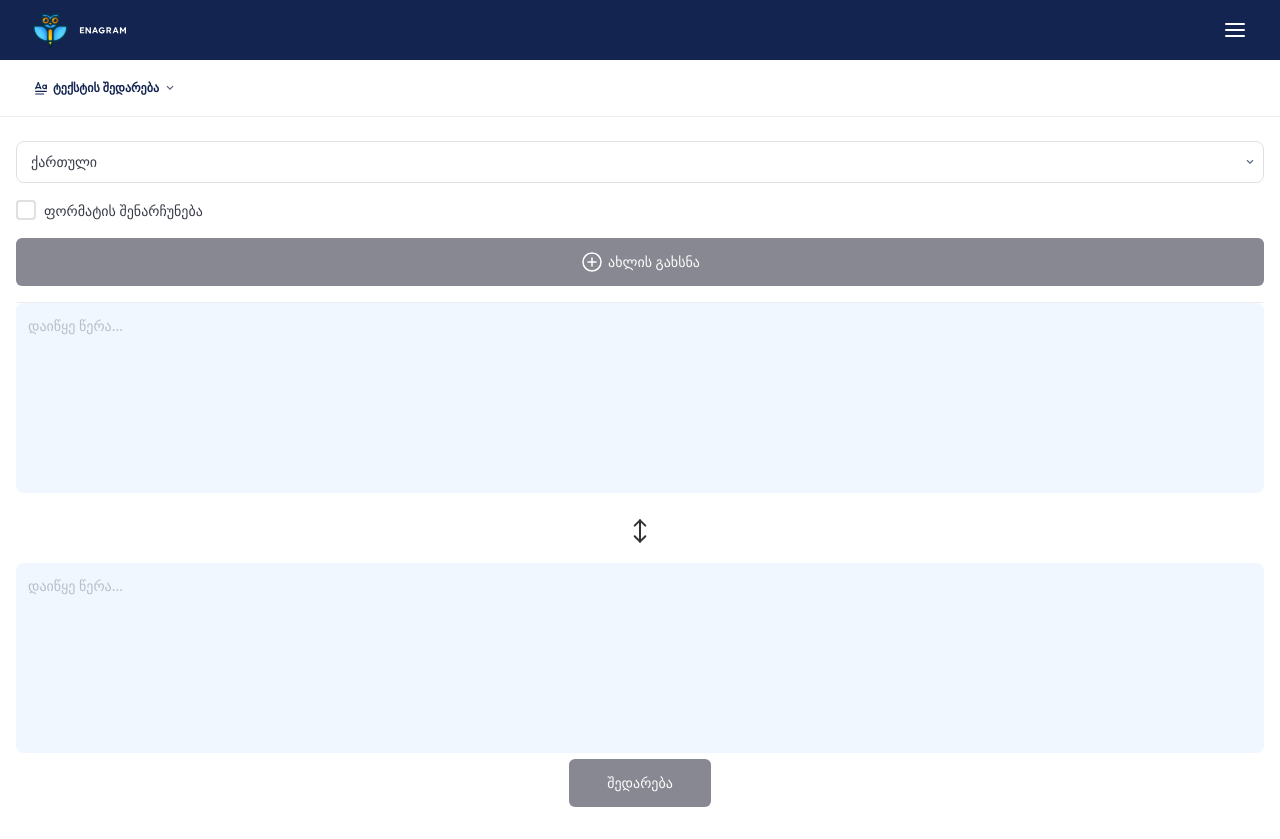
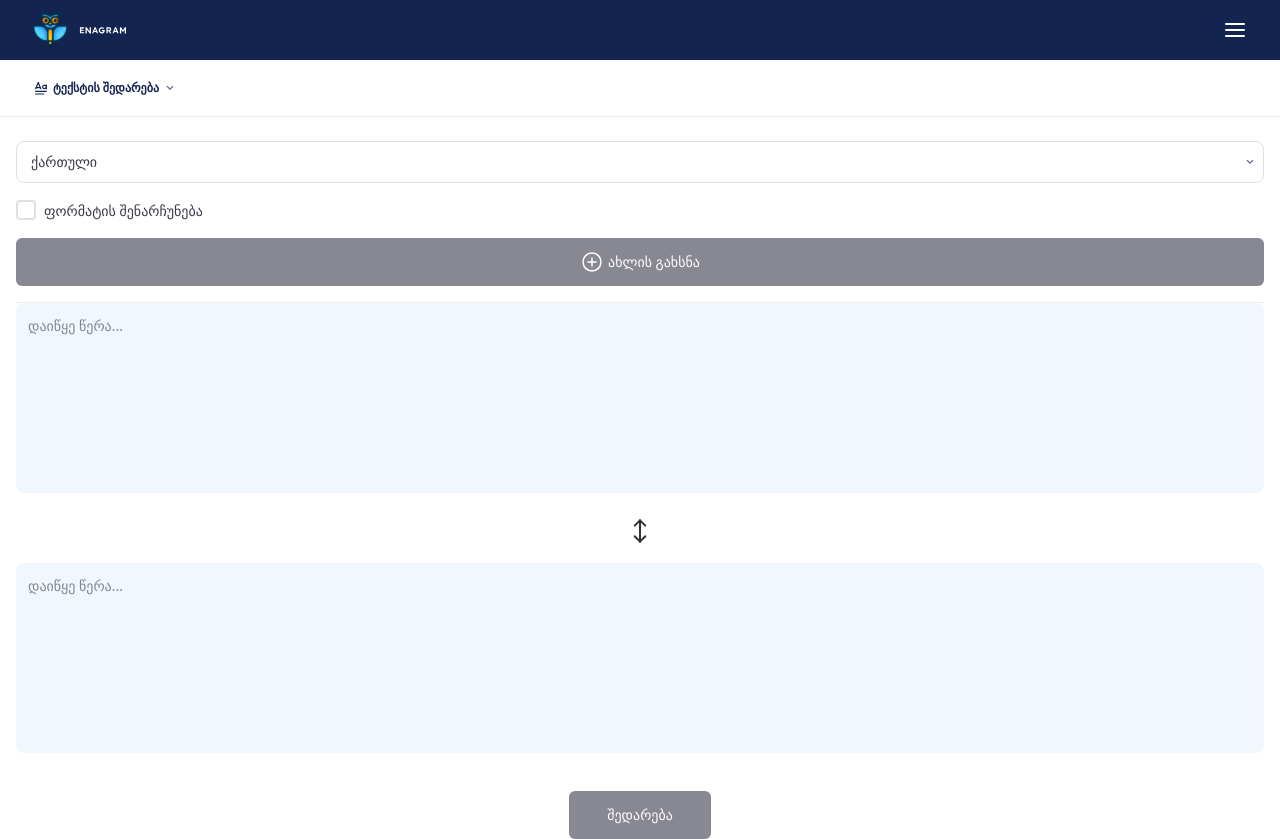
Before and after one commit to Dirakli/enagram, a React (Vite) app: page / in a window 1280 px wide. Before the commit the page ends 807 px from the top, so only its background shows below. Built offline with nearby package versions, Linux system fonts and the light colour scheme.

Commit message:
Make button color changes during texarea typing

```diff
--- a/src/components/Comparison.tsx
+++ b/src/components/Comparison.tsx
@@ -1,13 +1,23 @@
-function Comparison() {
+import React from "react";
+
+interface ComparisonProps {
+  isActive: boolean;
+}
+
+const Comparison: React.FC<ComparisonProps> = ({ isActive }) => {
   return (
-    <div className="w-full flex justify-center">
-      <button className="w-[142px] cursor-pointer bg-[#383A4899] rounded-md flex justify-center items-center h-[48px]">
+    <div className="w-full flex mt-8 justify-center">
+      <button
+        className={`w-[142px] cursor-pointer rounded-md flex justify-center items-center h-[48px] ${
+          isActive ? "bg-[#4571E4]" : "bg-[#383A4899]"
+        }`}
+      >
         <p className="text-sm leading-7 text-center align-middle text-[#FFFFFF]">
           შედარება
         </p>
       </button>
     </div>
   );
-}
+};
 
 export default Comparison;
--- a/src/components/InnerSection.tsx
+++ b/src/components/InnerSection.tsx
@@ -1,18 +1,31 @@
+import React, { useState } from "react";
 import Comparison from "./Comparison";
 import AddButton from "./innerComponents/AddButton";
 import Inputs from "./innerComponents/Inputs";
 import LanguageFormat from "./innerComponents/LanguageFormat";
 
-function InnerSection() {
+const InnerSection: React.FC = () => {
+  const [text1, setText1] = useState<string>("");
+  const [text2, setText2] = useState<string>("");
+
+  const isActive = text1.trim() !== "" && text2.trim() !== "";
+
   return (
-    <div className="flex mt-6 flex-col px-4 w-full">
+    <div className="flex relative mt-6 flex-col px-4 w-full">
       <LanguageFormat />
       <AddButton />
       <div className="w-full h-[1px] bg-[#EDEDED] mt-4"></div>
-      <Inputs />
-      <Comparison />
+
+      <Inputs
+        value1={text1}
+        value2={text2}
+        onChange1={(e) => setText1(e.target.value)}
+        onChange2={(e) => setText2(e.target.value)}
+      />
+
+      <Comparison isActive={isActive} />
     </div>
   );
-}
+};
 
 export default InnerSection;
--- a/src/components/innerComponents/Inputs.tsx
+++ b/src/components/innerComponents/Inputs.tsx
@@ -1,19 +1,37 @@
-function Inputs() {
+import React from "react";
+
+interface InputsProps {
+  value1: string;
+  value2: string;
+  onChange1: (e: React.ChangeEvent<HTMLTextAreaElement>) => void;
+  onChange2: (e: React.ChangeEvent<HTMLTextAreaElement>) => void;
+}
+
+const Inputs: React.FC<InputsProps> = ({
+  value1,
+  value2,
+  onChange1,
+  onChange2,
+}) => {
   return (
     <div className="w-full">
       <textarea
         placeholder="დაიწყე წერა..."
-        className="w-full bg-[#F0F7FF] rounded-[8px] p-3 min-h-[190px] text-[#383A4899] focus:outline-none focus:ring-0 text-[14px] leading-[22px] tracking-[0px] resize-none"
+        value={value1}
+        onChange={onChange1}
+        className="w-full bg-[#F0F7FF] rounded-[8px] p-3 min-h-[190px] text-[#383A48] placeholder:text-[#383A4899] focus:outline-none focus:ring-0 text-[14px] leading-[22px] tracking-[0px] resize-none"
       />
       <div className="w-full flex justify-center py-4">
         <img src="arrows.svg" alt="arrows icon" />
       </div>
       <textarea
         placeholder="დაიწყე წერა..."
-        className="w-full bg-[#F0F7FF] rounded-[8px] p-3 min-h-[190px] text-[#383A4899] focus:outline-none focus:ring-0 text-[14px] leading-[22px] tracking-[0px] resize-none"
+        value={value2}
+        onChange={onChange2}
+        className="w-full bg-[#F0F7FF] rounded-[8px] p-3 min-h-[190px] text-[#383A48] placeholder:text-[#383A4899] focus:outline-none focus:ring-0 text-[14px] leading-[22px] tracking-[0px] resize-none"
       />
     </div>
   );
-}
+};
 
 export default Inputs;
```
